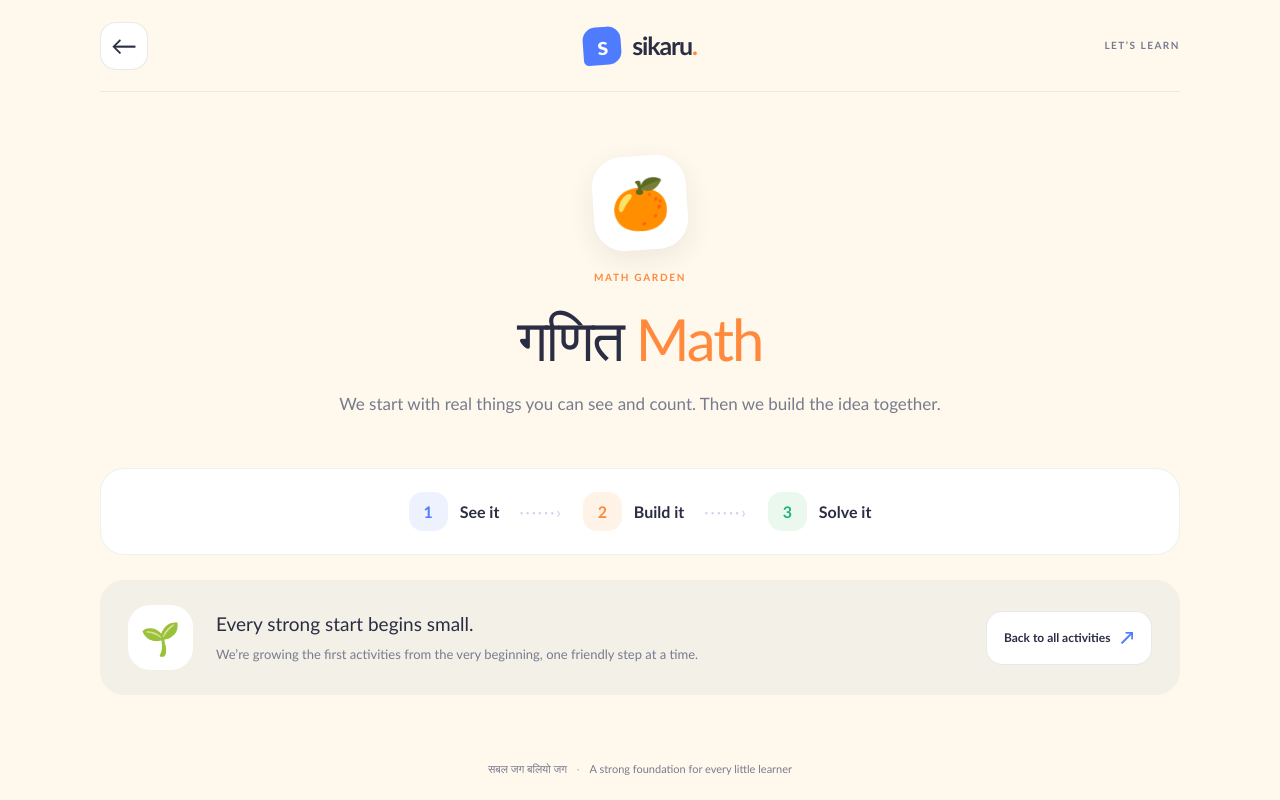
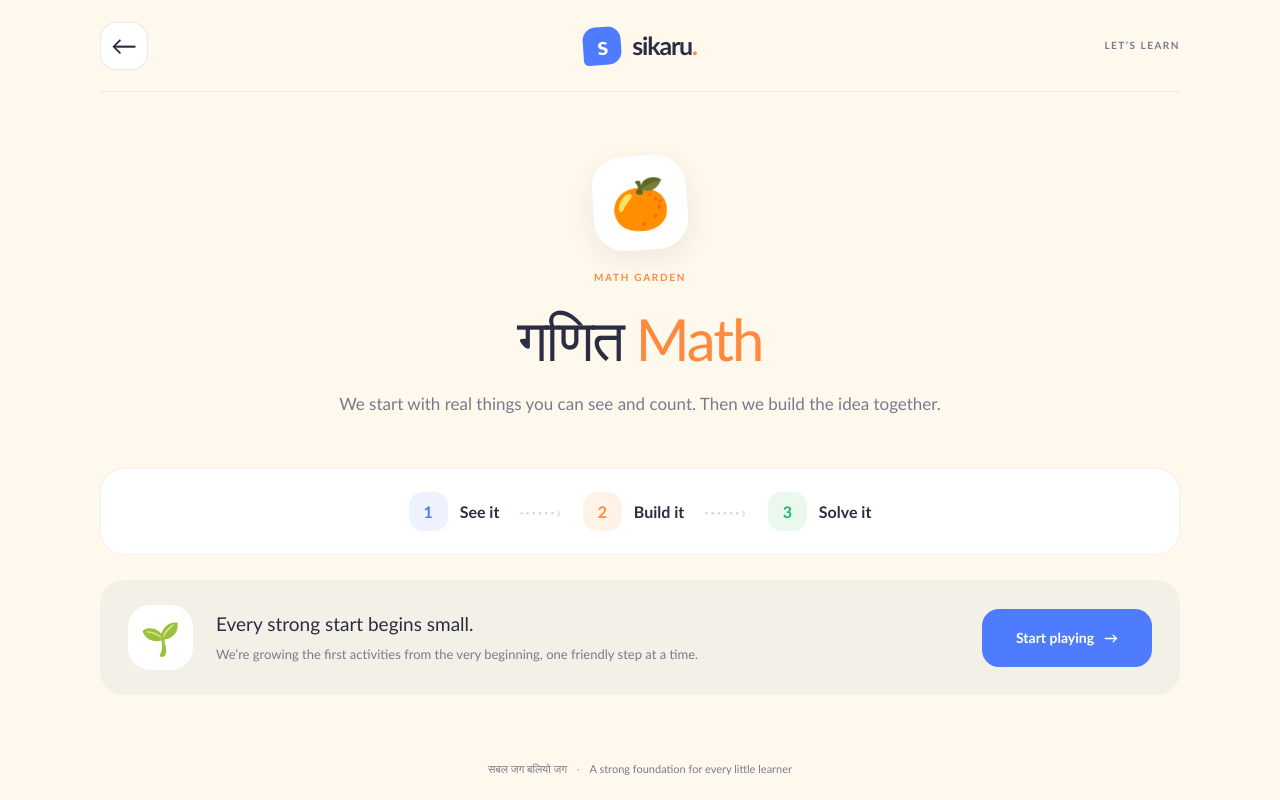
Before and after one commit to Devst12/sikaru, a Next.js app: page /math in a window 1280 px wide. Built offline with nearby package versions, Linux system fonts and the light colour scheme.

Commit message:
Update app/module-starter.tsx

```diff
--- a/app/module-starter.tsx
+++ b/app/module-starter.tsx
@@ -7,9 +7,10 @@ type ModuleStarterProps = {
   accent: "math" | "puzzle" | "trace";
   foundation: string;
   steps: [string, string, string];
+  activityHref: string;
 };
 
-export function ModuleStarter({ title, english, icon, accent, foundation, steps }: ModuleStarterProps) {
+export function ModuleStarter({ title, english, icon, accent, foundation, steps, activityHref }: ModuleStarterProps) {
   return (
     <main className="module-shell">
       <header className="module-header">
@@ -38,7 +39,7 @@ export function ModuleStarter({ title, english, icon, accent, foundation, steps
           <h2>Every strong start begins small.</h2>
           <p>We’re growing the first activities from the very beginning, one friendly step at a time.</p>
         </div>
-        <Link className="home-return" href="/">Back to all activities <span aria-hidden="true">↗</span></Link>
+        <Link className="primary-action module-start-action" href={activityHref}>Start playing <span aria-hidden="true">→</span></Link>
       </section>
       <footer className="module-footer">सबल जग बलियो जग <span>·</span> A strong foundation for every little learner</footer>
     </main>
```
